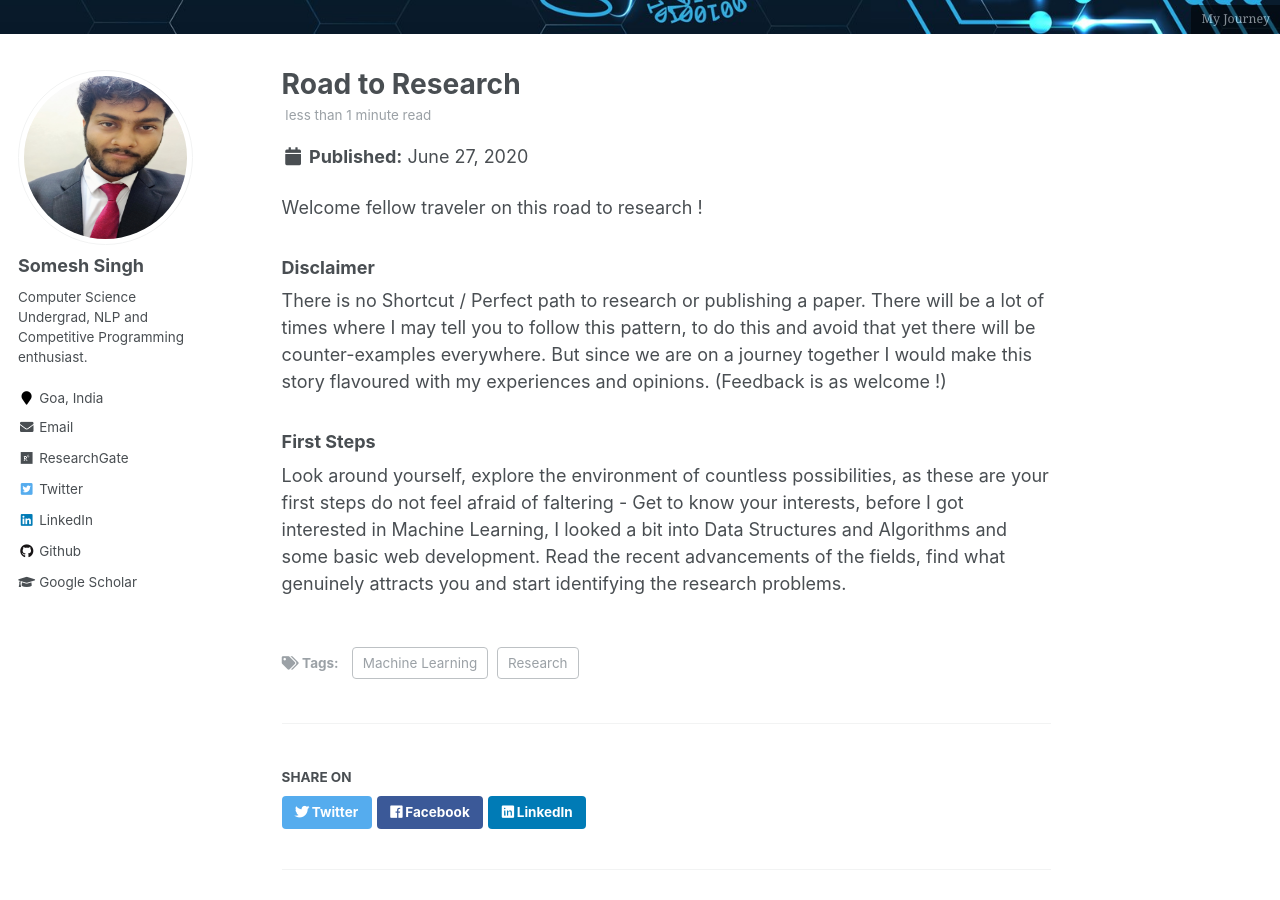
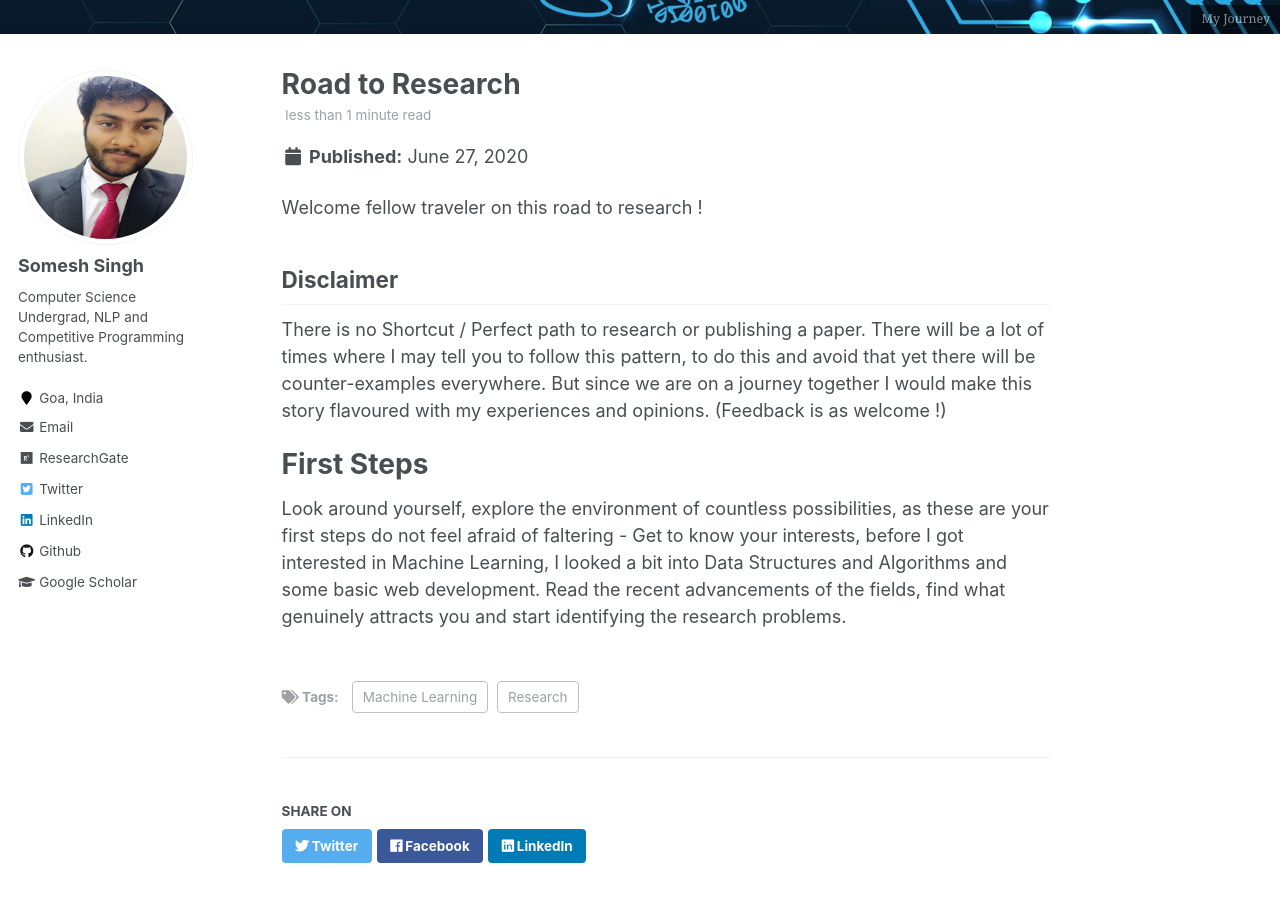
Before and after one commit to someshsingh22/someshsingh22.github.io, a Jekyll site: the page built from _posts/2020-06-27-road-to-research.md, in a window 1280 px wide and 900 px high, scrolled down 608 px. Built offline with Jekyll 4.4.1, drawn with Linux system fonts in a browser that asks for light colours.

```diff
--- a/_posts/2020-06-27-road-to-research.md
+++ b/_posts/2020-06-27-road-to-research.md
@@ -14,8 +14,8 @@
 ---
 Welcome fellow traveler on this road to research !
 
-### Disclaimer
+## Disclaimer
 There is no Shortcut / Perfect path to research or publishing a paper. There will be a lot of times where I may tell you to follow this pattern, to do this and avoid that yet there will be counter-examples everywhere. But since we are on a journey together I would make this story flavoured with my experiences and opinions. (Feedback is as welcome !)
 
-### First Steps
+# First Steps
 Look around yourself, explore the environment of countless possibilities, as these are your first steps do not feel afraid of faltering - Get to know your interests, before I got interested in Machine Learning, I looked a bit into Data Structures and Algorithms and some basic web development. Read the recent advancements of the fields, find what genuinely attracts you and start identifying the research problems.
```
Also changed, not shown: _talks/2020-06-28-ieee-cs-research.md (+2 -2 lines).
